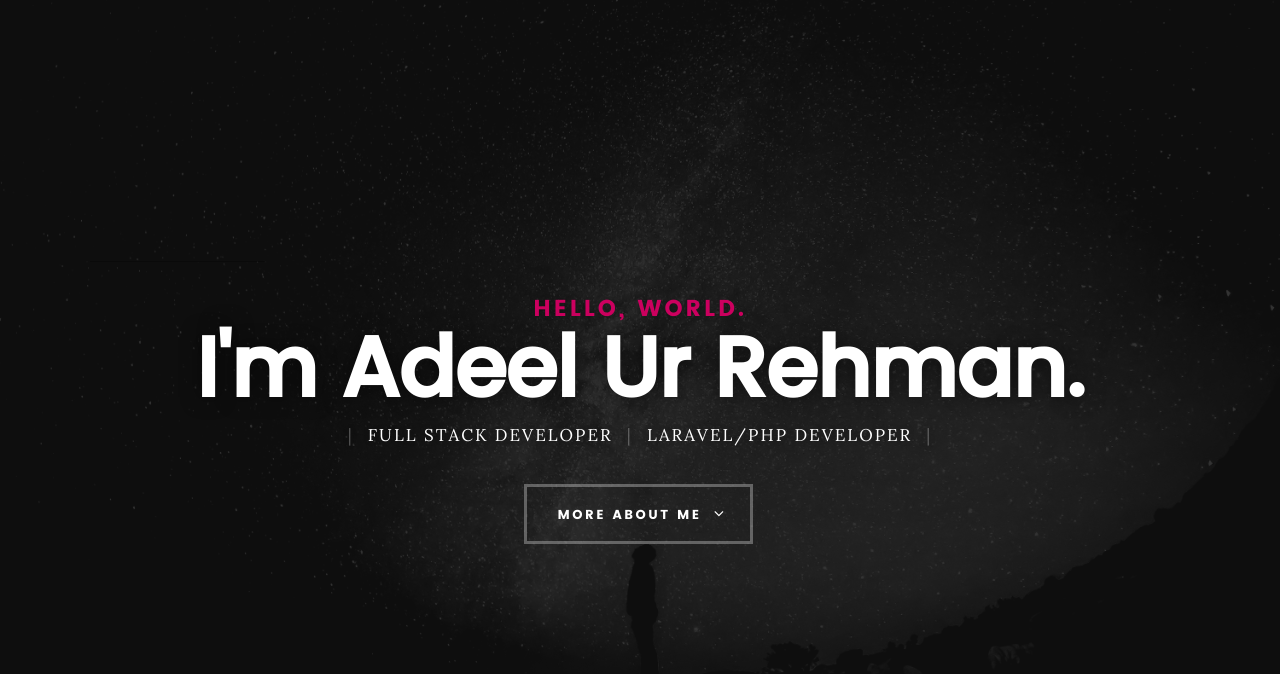
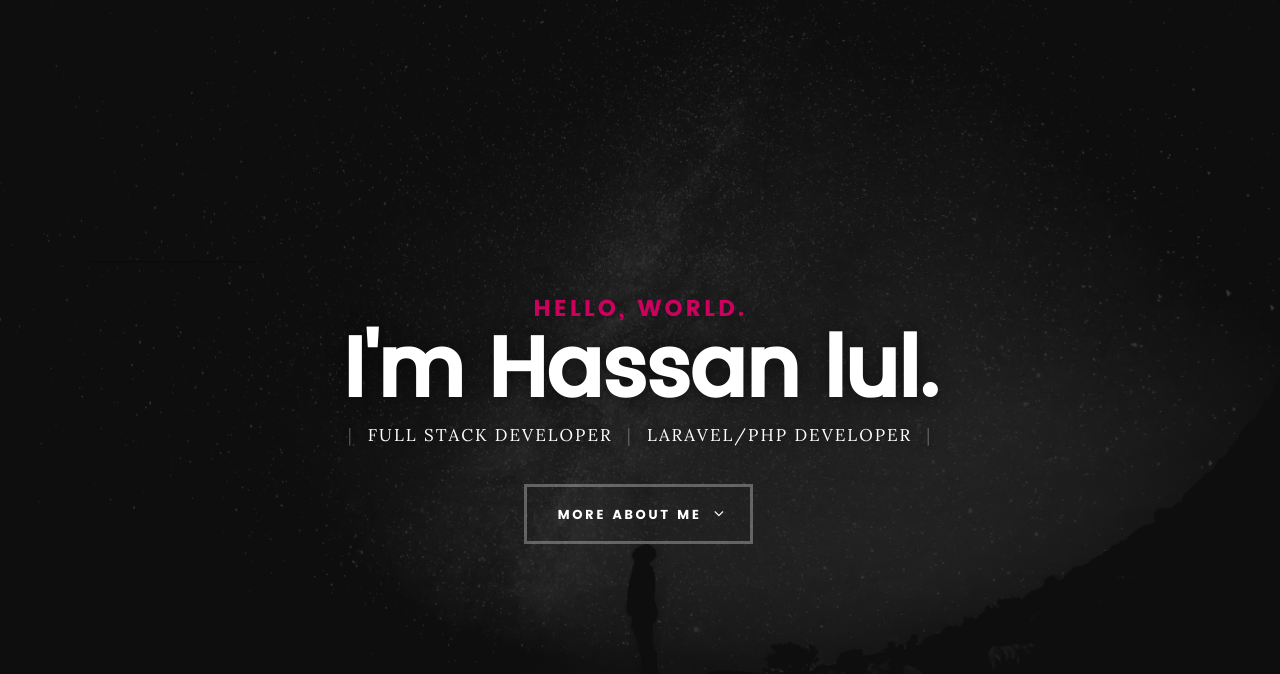
Before and after one commit to ithassan/resume, a plain HTML site: page index.html in a window 1280 px wide. Shown: the top 674 px of the page. Drawn offline with Linux system fonts and the light colour scheme; files whose address does not match are found by name.

Commit message:
Update index.html

```diff
--- a/index.html
+++ b/index.html
@@ -49,7 +49,7 @@
 				<input type="text" name="date" id="date">
 
 	   			<h5>Hello, World.</h5>
-	   			<h1>I'm Adeel Ur Rehman.</h1>
+	   			<h1>I'm Hassan lul.</h1>
 
 	   			<p class="intro-position">
 	   				<span>Full Stack Developer</span>
```
